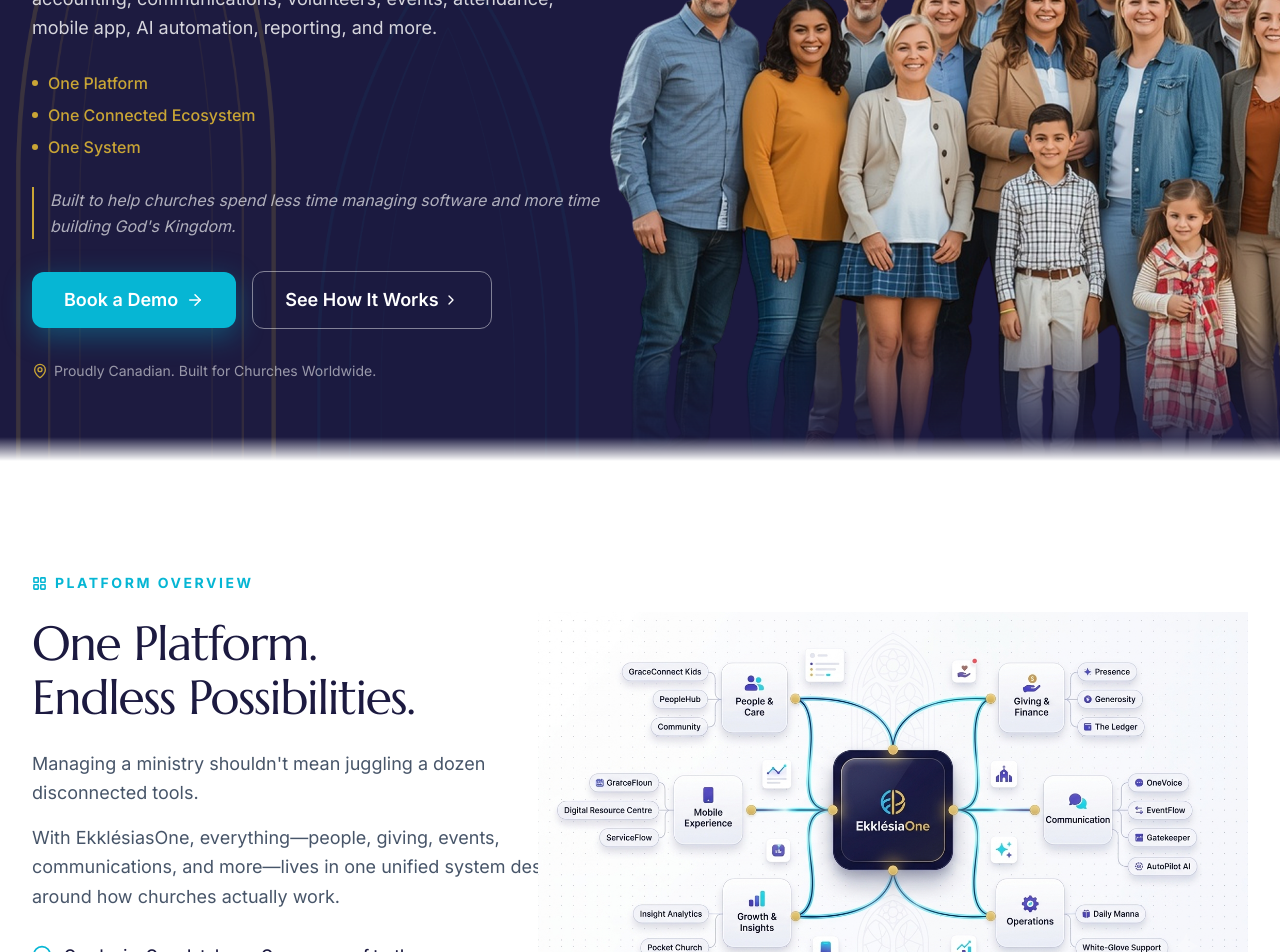
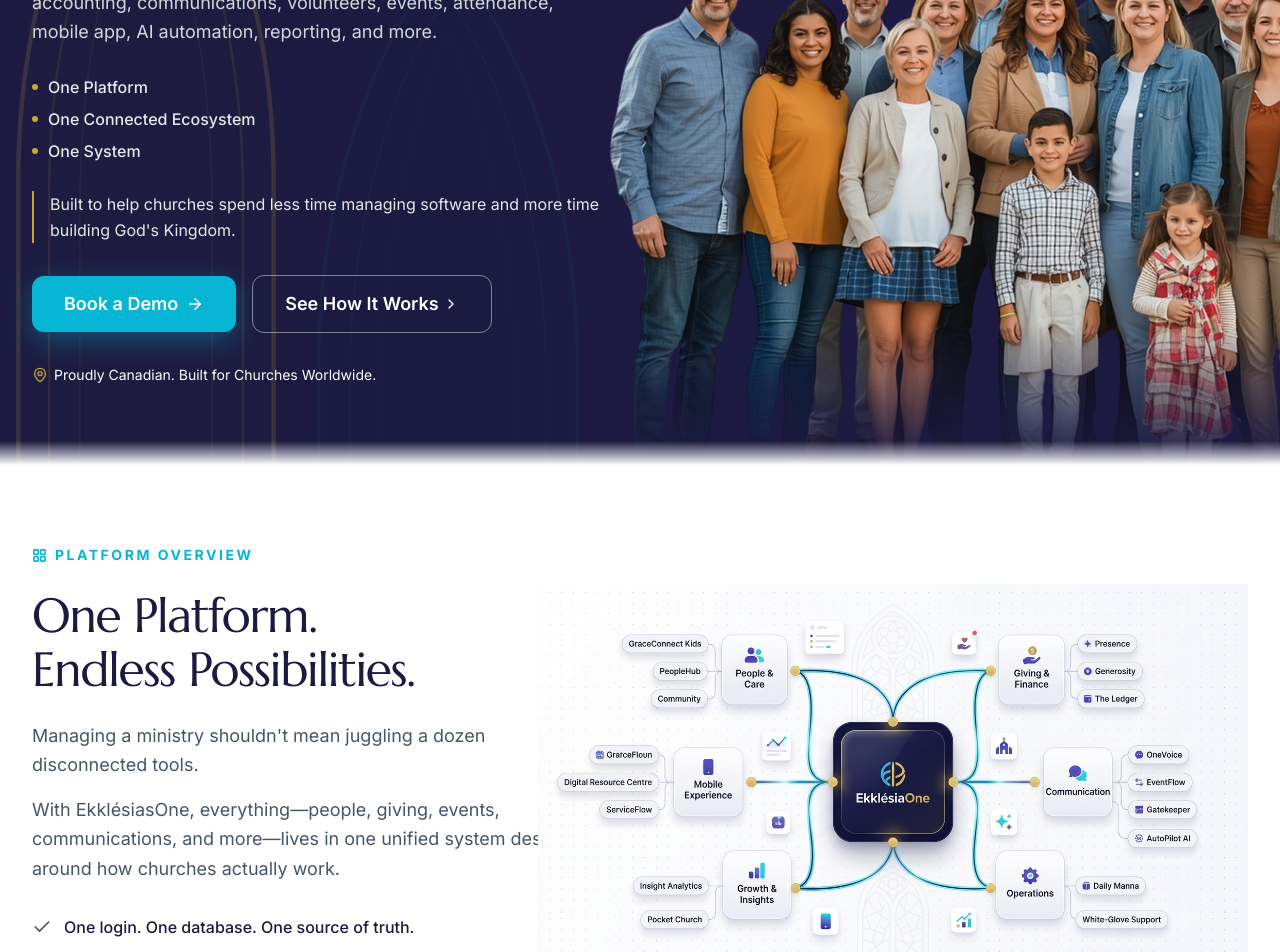
Before and after one commit to Mern-Unbeatable/habibi_cli, a React (Vite) app: page / in a window 1280 px wide. Shown: the part 480-1432 px from the top of the page. Built offline with nearby package versions, Linux system fonts and the light colour scheme.

Commit message:
Sparkles icon in the Hero section for enhanced visual appeal. - Updated text colors for improved readability across various components.

```diff
--- a/src/Components/landing/Features.jsx
+++ b/src/Components/landing/Features.jsx
@@ -114,7 +114,7 @@
     <section
       ref={scope}
       id="features"
-      className="relative py-20 lg:py-28 overflow-hidden"
+      className="relative py-14 lg:py-20 overflow-hidden"
       style={{ backgroundColor: "#F3F4F8" }}
     >
       <div className="relative max-w-[1200px] mx-auto px-5 sm:px-6 lg:px-8">
--- a/src/Components/landing/Hero.jsx
+++ b/src/Components/landing/Hero.jsx
@@ -1,5 +1,5 @@
 import { motion } from "framer-motion";
-import { ArrowRight, ChevronRight, MapPin } from "lucide-react";
+import { ArrowRight, ChevronRight, MapPin, Sparkles } from "lucide-react";
 import { CHURCH_LOGIN_URL, MEMBER_LOGIN_URL } from "../../constants/links";
 import HERO_GROUP_IMAGE from "../../assets/Everything.png";
 import ARCH_IMAGE from "../../assets/Arch.png";
@@ -71,6 +71,7 @@
             variants={copyItem}
             className="inline-flex items-center gap-2 px-4 py-2 rounded-full border border-[#C9A535]/35 bg-[#C9A535]/6 text-[#C9A535] text-xs sm:text-sm font-semibold tracking-wide mb-7"
           >
+            <Sparkles />
             THE INTELLIGENT CHURCH OPERATING SYSTEM
           </motion.p>
 
@@ -97,7 +98,7 @@
             className="space-y-2 mb-7 text-sm sm:text-base font-medium text-[#C9A535]"
           >
             {BULLETS.map((item) => (
-              <li key={item} className="flex items-center gap-2.5 justify-center lg:justify-start">
+              <li key={item} className="flex items-center gap-2.5 justify-center text-[#FFFFFFE5] lg:justify-start">
                 <span className="inline-block w-1.5 h-1.5 rounded-full shrink-0 bg-[#C9A535]" />
                 {item}
               </li>
@@ -106,7 +107,7 @@
 
           <motion.blockquote
             variants={copyItem}
-            className="text-sm sm:text-base italic leading-relaxed max-w-xl mx-auto lg:mx-0 mb-8 pl-4 border-l-2 border-[#C9A535] text-white/65"
+            className="text-sm sm:text-base  leading-relaxed max-w-xl mx-auto lg:mx-0 mb-8 pl-4 border-l-2 border-[#C9A535] text-[#FFFFFFE5]"
           >
             Built to help churches spend less time managing software and more time building
             God&apos;s Kingdom.
@@ -141,7 +142,7 @@
 
           <motion.p
             variants={copyItem}
-            className="text-xs sm:text-sm flex items-center gap-1.5 justify-center lg:justify-start text-white/55"
+            className="text-xs sm:text-sm flex items-center gap-1.5 justify-center lg:justify-start text-white"
           >
             <span className="text-[#C9A535]" aria-hidden="true">
               <MapPin size={16} />
--- a/src/Components/landing/TrustedBy.jsx
+++ b/src/Components/landing/TrustedBy.jsx
@@ -1,4 +1,4 @@
-import { CheckCircle2, LayoutGrid } from "lucide-react";
+import { Check, CheckCircle2, LayoutGrid } from "lucide-react";
 import useReveal from "../../hooks/useReveal";
 import ONE_PLATFORM_IMAGE from "../../assets/One_Platform.png";
 
@@ -12,7 +12,7 @@
   const scope = useReveal();
 
   return (
-    <section ref={scope} className="relative py-20 lg:py-28 bg-white overflow-x-hidden">
+    <section ref={scope} className="relative py-14 lg:py-20 bg-white overflow-x-hidden">
       {/* <div
         className="absolute inset-0 pointer-events-none opacity-[0.35]"
         aria-hidden="true"
@@ -70,10 +70,10 @@
                   data-delay={`${0.16 + i * 0.08}`}
                   className="flex items-start gap-3 text-left max-w-xl mx-auto lg:mx-0"
                 >
-                  <CheckCircle2
+                  <Check
                     size={20}
                     className="shrink-0 mt-0.5"
-                    style={{ color: "#06B6D4" }}
+
                   />
                   <span className="text-sm sm:text-base font-medium" style={{ color: "#1C1A40" }}>
                     {item}
```
